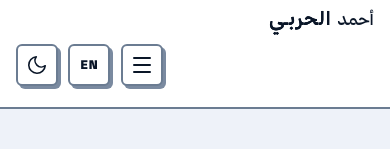
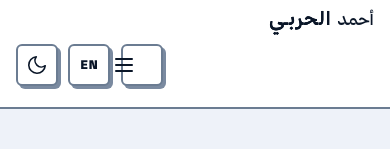
Before and after one commit to iksasa15/Portfolio, a React (Vite) app: page / in a window 390 px wide. Shown: the top 149 px of the page. Built offline with nearby package versions, Linux system fonts and the light colour scheme.

Commit message:
Enhance navigation styles in index.css by adding animations for the nav-backdrop and nav-panel, and refining the nav-toggle button's appearance and transitions. Adjust positioning and transitions for nav-toggle bars to improve user interaction and visual feedback.

```diff
--- a/src/index.css
+++ b/src/index.css
@@ -97,6 +97,18 @@ html {
   .type-cursor {
     animation: none !important;
     opacity: 0.55;
+  }
+
+  .nav-toggle__bar {
+    transition: none !important;
+  }
+
+  .nav-backdrop {
+    animation: none;
+  }
+
+  .nav.nav--open ul {
+    animation: none;
   }
 }
 
@@ -355,6 +367,17 @@ html[data-theme='light'] .brand__family {
   border: 0;
   background: rgba(5, 10, 18, 0.48);
   cursor: pointer;
+  animation: nav-backdrop-in 0.22s ease-out;
+}
+
+@keyframes nav-backdrop-in {
+  from {
+    opacity: 0;
+  }
+
+  to {
+    opacity: 1;
+  }
 }
 
 html[data-theme='light'] .nav-backdrop {
@@ -363,10 +386,11 @@ html[data-theme='light'] .nav-backdrop {
 
 .nav-toggle {
   display: none;
+  position: relative;
+  flex-shrink: 0;
   flex-direction: column;
   justify-content: center;
   align-items: center;
-  gap: 5px;
   width: var(--header-control);
   height: var(--header-control);
   padding: 0;
@@ -376,11 +400,12 @@ html[data-theme='light'] .nav-backdrop {
   color: var(--heading);
   cursor: pointer;
   box-shadow: var(--shadow-sm);
+  touch-action: manipulation;
   transition:
     transform 0.15s ease,
     box-shadow 0.15s ease,
-    border-color 0.2s ease,
-    background 0.2s ease;
+    border-color 0.22s ease,
+    background 0.22s ease;
 }
 
 .nav-toggle:hover {
@@ -390,17 +415,59 @@ html[data-theme='light'] .nav-backdrop {
   box-shadow: 1px 1px 0 0 var(--neo-ink);
 }
 
+.nav-toggle:active {
+  transform: translate(1px, 1px) scale(0.97);
+}
+
+.nav-toggle[aria-expanded='true'] {
+  border-color: var(--amber);
+  background: var(--nav-hover-bg);
+}
+
 .nav-toggle:focus-visible {
   outline: 2px solid var(--amber);
   outline-offset: 2px;
 }
 
 .nav-toggle__bar {
-  display: block;
+  position: absolute;
+  top: 50%;
+  inset-inline-start: 50%;
   width: 18px;
   height: 2px;
+  margin-top: -1px;
   border-radius: 1px;
   background: currentColor;
+  transform-origin: center;
+  transition:
+    transform 0.32s cubic-bezier(0.4, 0, 0.2, 1),
+    opacity 0.22s ease;
+}
+
+.nav-toggle__bar:nth-child(1) {
+  transform: translateX(-50%) translateY(-6px);
+}
+
+.nav-toggle__bar:nth-child(2) {
+  transform: translateX(-50%) translateY(0);
+}
+
+.nav-toggle__bar:nth-child(3) {
+  transform: translateX(-50%) translateY(6px);
+}
+
+.nav-toggle[aria-expanded='true'] .nav-toggle__bar:nth-child(1) {
+  transform: translateX(-50%) translateY(0) rotate(45deg);
+}
+
+.nav-toggle[aria-expanded='true'] .nav-toggle__bar:nth-child(2) {
+  opacity: 0;
+  pointer-events: none;
+  transform: translateX(-50%) scaleX(0.15);
+}
+
+.nav-toggle[aria-expanded='true'] .nav-toggle__bar:nth-child(3) {
+  transform: translateX(-50%) translateY(0) rotate(-45deg);
 }
 
 @media (max-width: 900px) {
@@ -452,6 +519,17 @@ html[data-theme='light'] .nav-backdrop {
     box-shadow: var(--shadow);
     border-radius: var(--radius-lg);
     -webkit-overflow-scrolling: touch;
+    animation: nav-panel-in 0.24s cubic-bezier(0.22, 1, 0.36, 1);
+  }
+
+  @keyframes nav-panel-in {
+    from {
+      opacity: 0;
+    }
+
+    to {
+      opacity: 1;
+    }
   }
 
   .nav.nav--open a {
```
